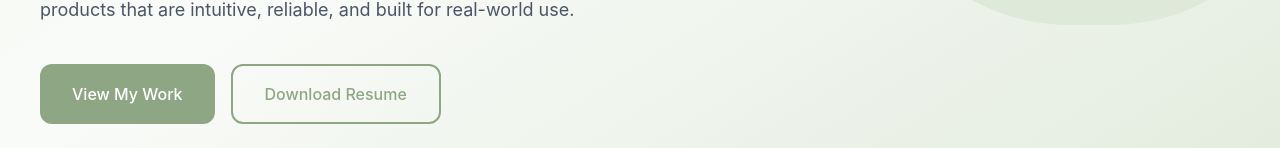
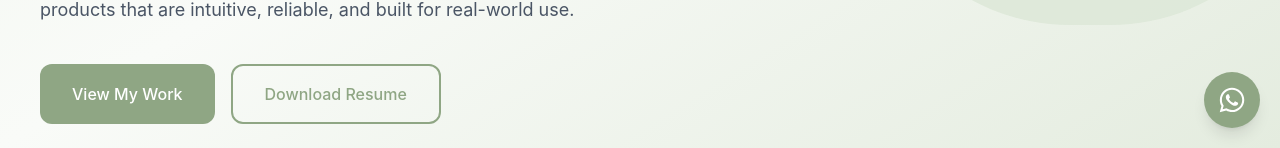
Before and after one commit to rizwana25/portfolio, a React (Vite) app: page / in a window 1280 px wide. Shown: the part 652-800 px from the top of the page. Built offline with nearby package versions, Linux system fonts and the light colour scheme.

Commit message:
Added projects section

```diff
--- a/src/App.jsx
+++ b/src/App.jsx
@@ -26,10 +26,7 @@ function App() {
       <Contact />
       <Footer/>
 
-
-    </>
-  );
-  <a
+      <a
   href="https://wa.me/918139055063"
   target="_blank"
   rel="noreferrer"
@@ -53,6 +50,10 @@ function App() {
 >
   <FaWhatsapp size={28} />
 </a>
+    </>
+
+  );
+
 }
 
 export default App;
```
